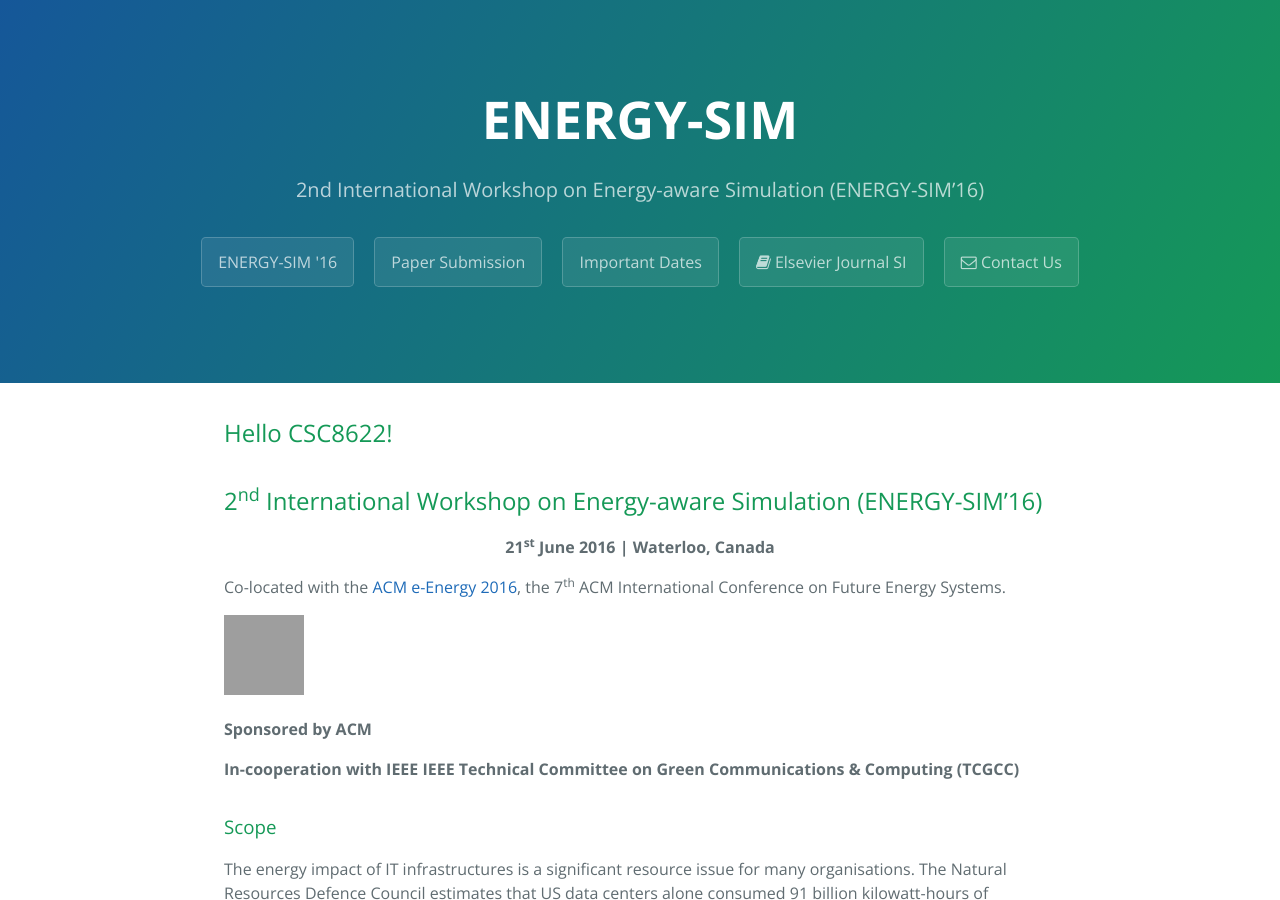
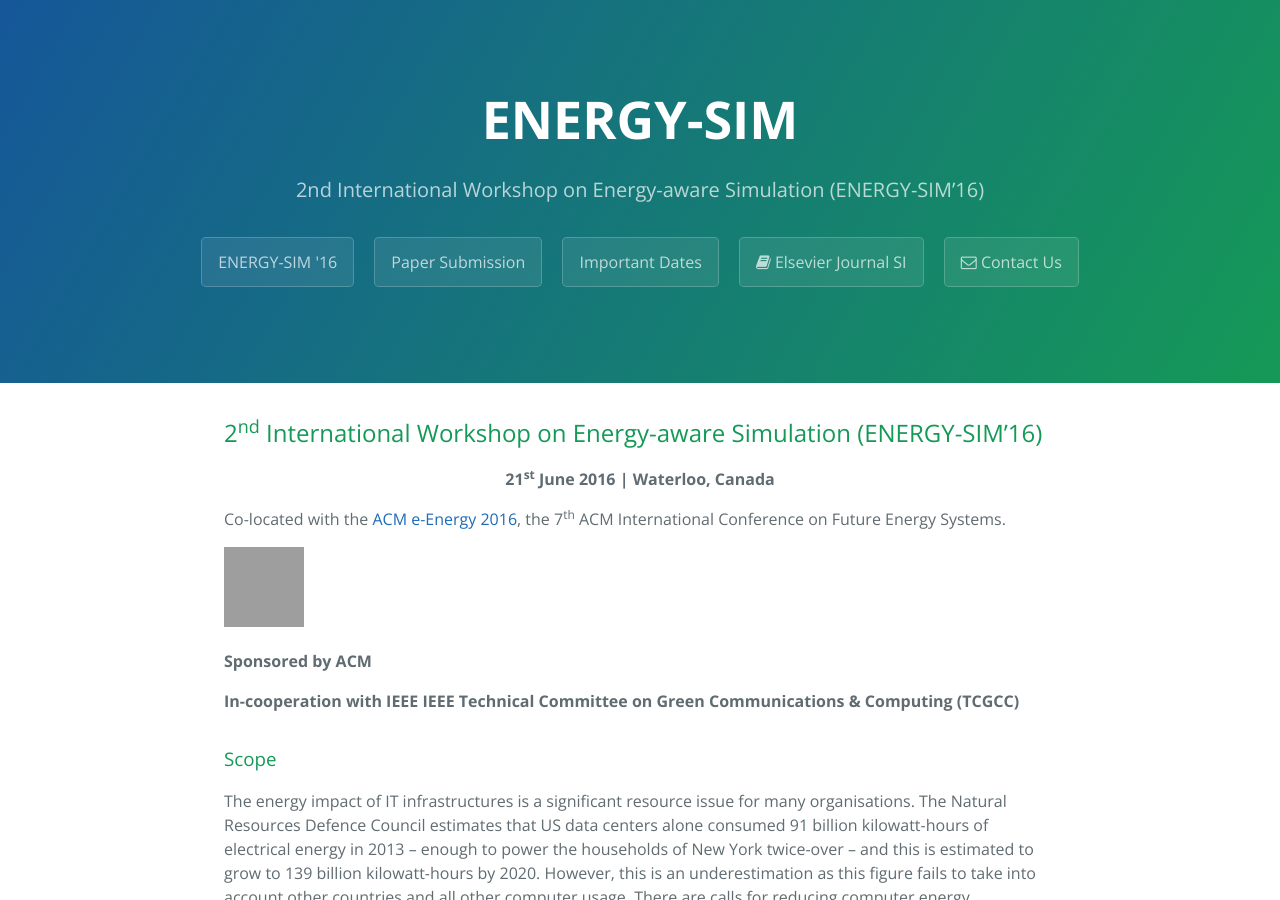
Before and after one commit to ENERGY-SIM/energy-sim.github.io, a Jekyll site: the page built from 2016.md, in a window 1280 px wide and 900 px high. Built offline with Jekyll 4.4.1, drawn with Linux system fonts in a browser that asks for light colours; nearby versions of some CDN libraries; library files that are not in the unit come from our copies; grey boxes are pictures that could not be loaded.

Commit message:
Update 2016.md

```diff
--- a/2016.md
+++ b/2016.md
@@ -3,8 +3,6 @@ layout: page
 title: 2nd International Workshop on Energy-aware Simulation (ENERGY-SIM’16)
 permalink: /2016/
 ---
-
-## Hello CSC8622!
 
 ## 2<sup>nd</sup> International Workshop on Energy-aware Simulation (ENERGY-SIM’16)
 <div style="text-align:center"><strong>21<sup>st</sup> June 2016 | Waterloo, Canada</strong></div>
```
